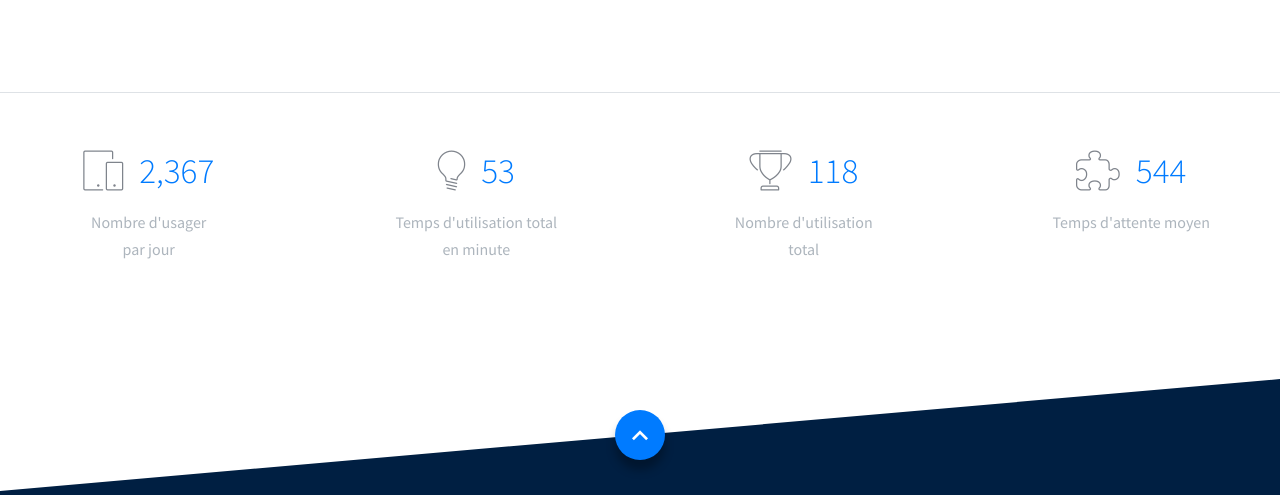
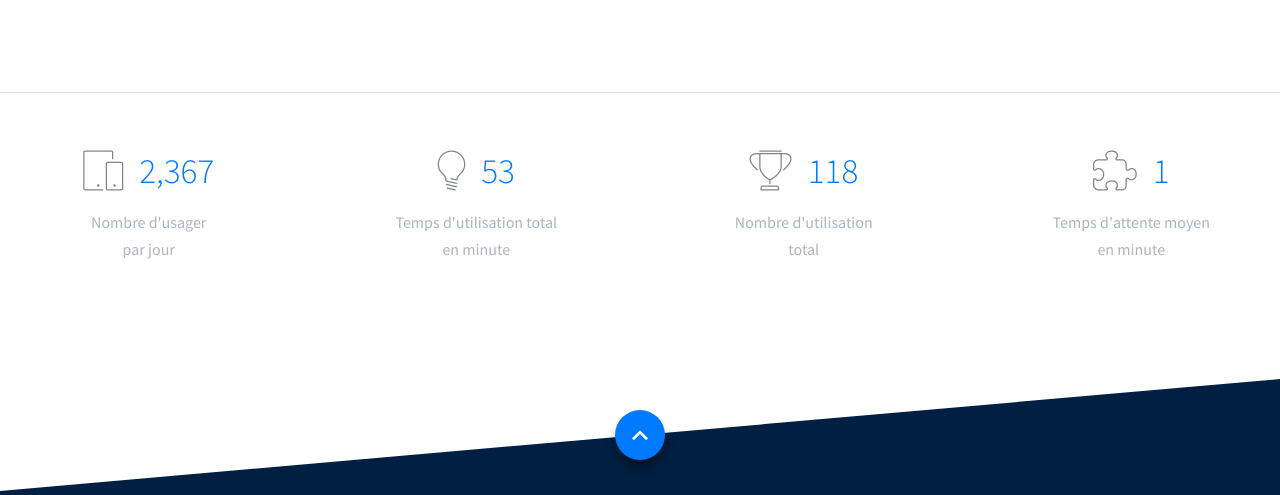
Before and after one commit to davidouellet/techets, a PHP site: page / in a window 1280 px wide. Shown: the part 920-1415 px from the top of the page. Run offline with PHP 8.4, Linux system fonts and the light colour scheme; some web fonts are replaced.

Commit message:
Update index.php

```diff
--- a/index.php
+++ b/index.php
@@ -130,9 +130,9 @@
           <div class="col-6 col-md-6 col-lg-3 mb-5 mb-lg-0">
             <div class="d-flex align-items-center justify-content-center mb-2">
               <span class="icon-line-puzzle mr-3"></span>
-              <strong class="number" data-number="550">0</strong>
+              <strong class="number" data-number="2">0</strong>
             </div>
-            <span class="caption">Temps d'attente moyen</span>
+            <span class="caption">Temps d'attente moyen<br>en minute</span>
           </div>
 
 
```
